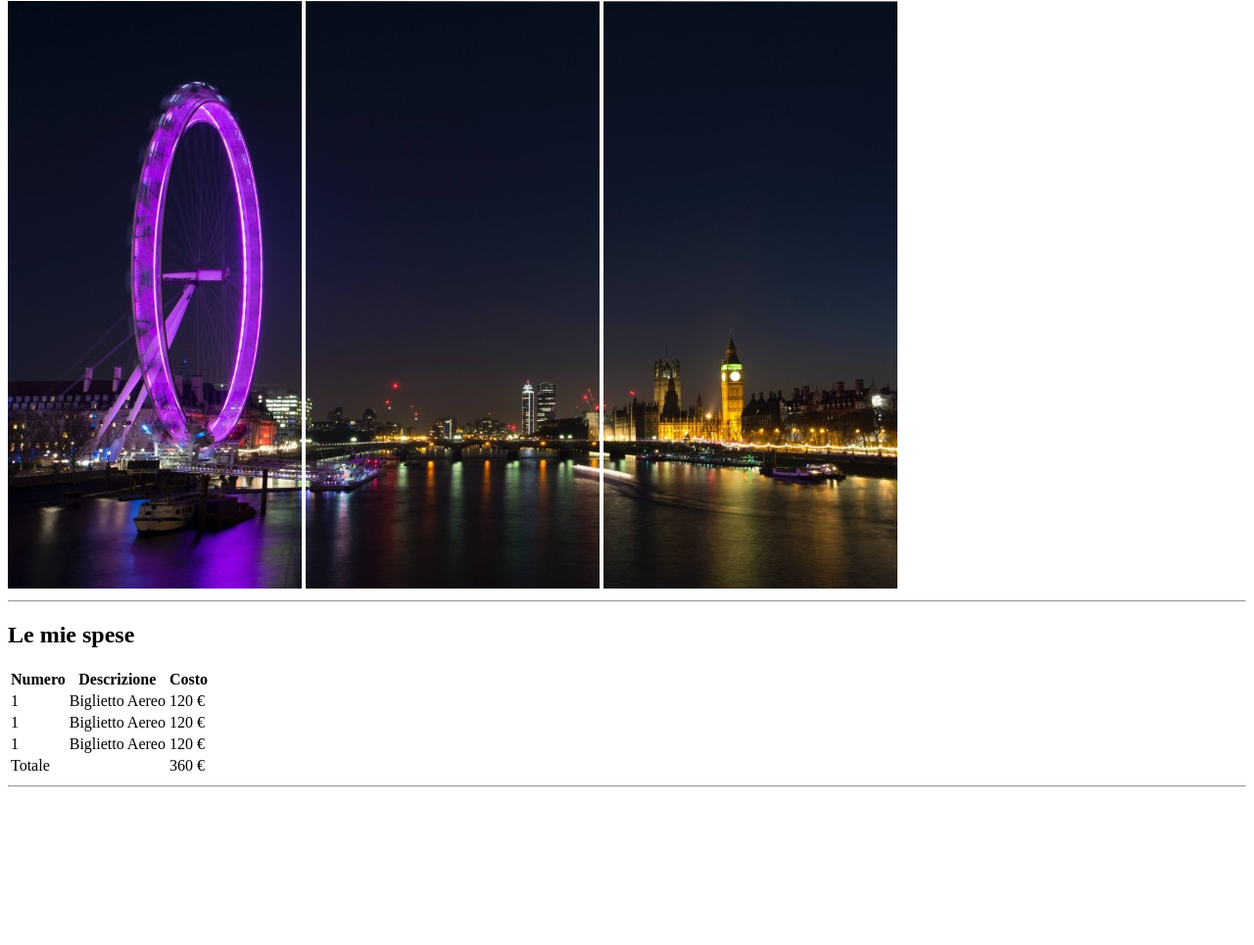
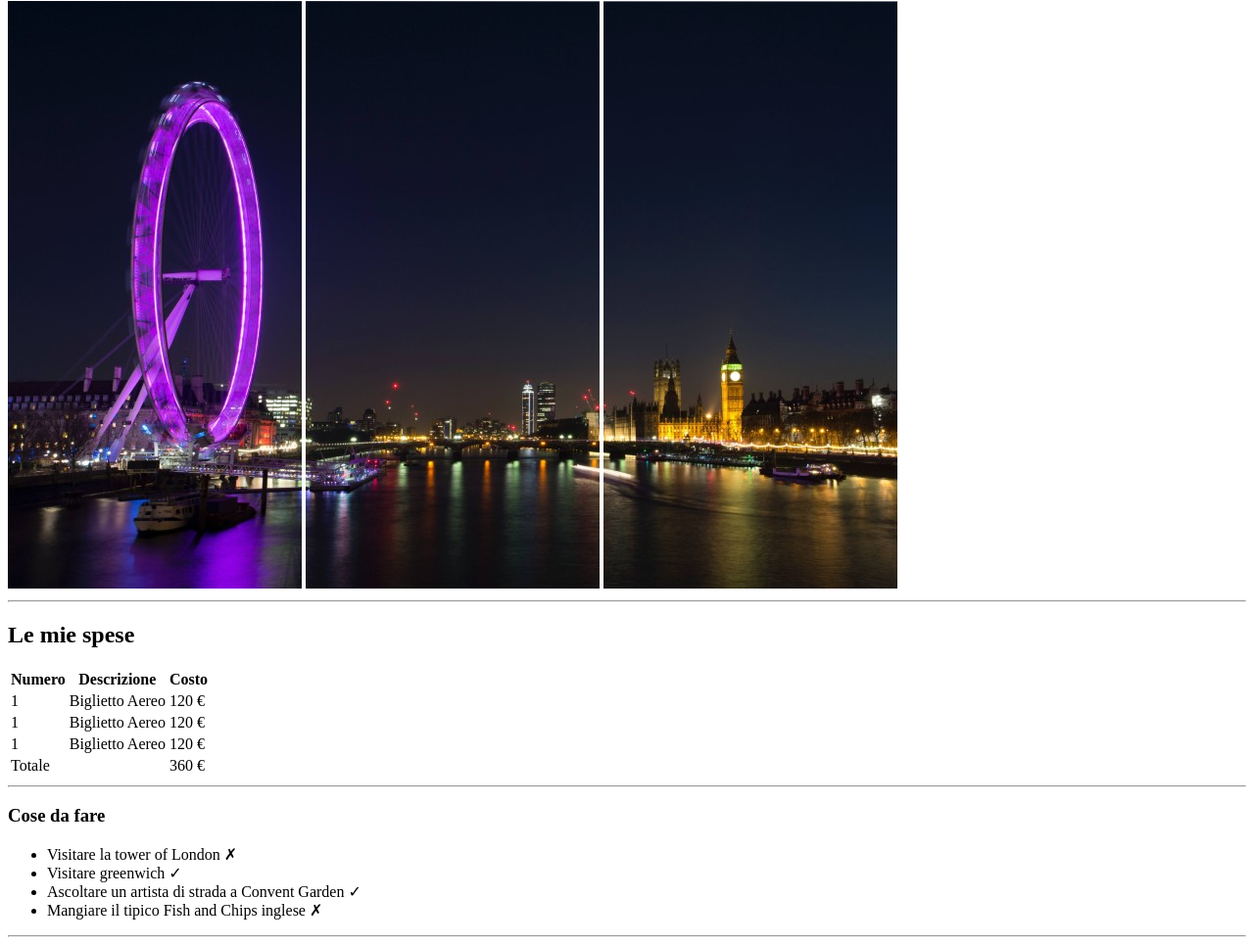
Before and after one commit to DemiusLs/html-london-trip, a plain HTML site: page index.html in a window 1280 px wide. Shown: the part 79-1044 px from the top of the page at 98% size. Before the commit the page ends 891 px from the top, so only its background shows below. Drawn offline with Linux system fonts and the light colour scheme.

Commit message:
feat: list "cosa fare" done

```diff
--- a/index.html
+++ b/index.html
@@ -73,6 +73,21 @@
 
         <hr>
 
+        <!-- Sezione cose da fare -->
+        <section>
+            <h3>Cose da fare</h3>
+            <!-- Lista non ordinata -->
+            <ul>
+                <li>Visitare la tower of London &cross;</li>
+                <li>Visitare greenwich &check;</li>
+                <li>Ascoltare un artista di strada a Convent Garden &check;</li>
+                <li>Mangiare il tipico Fish and Chips inglese &cross;</li>
+            </ul>
+        </section>
+
+        <hr>
+
+
     </main>
     <!-- fine main -->
     <!-- inizio footer -->
```
